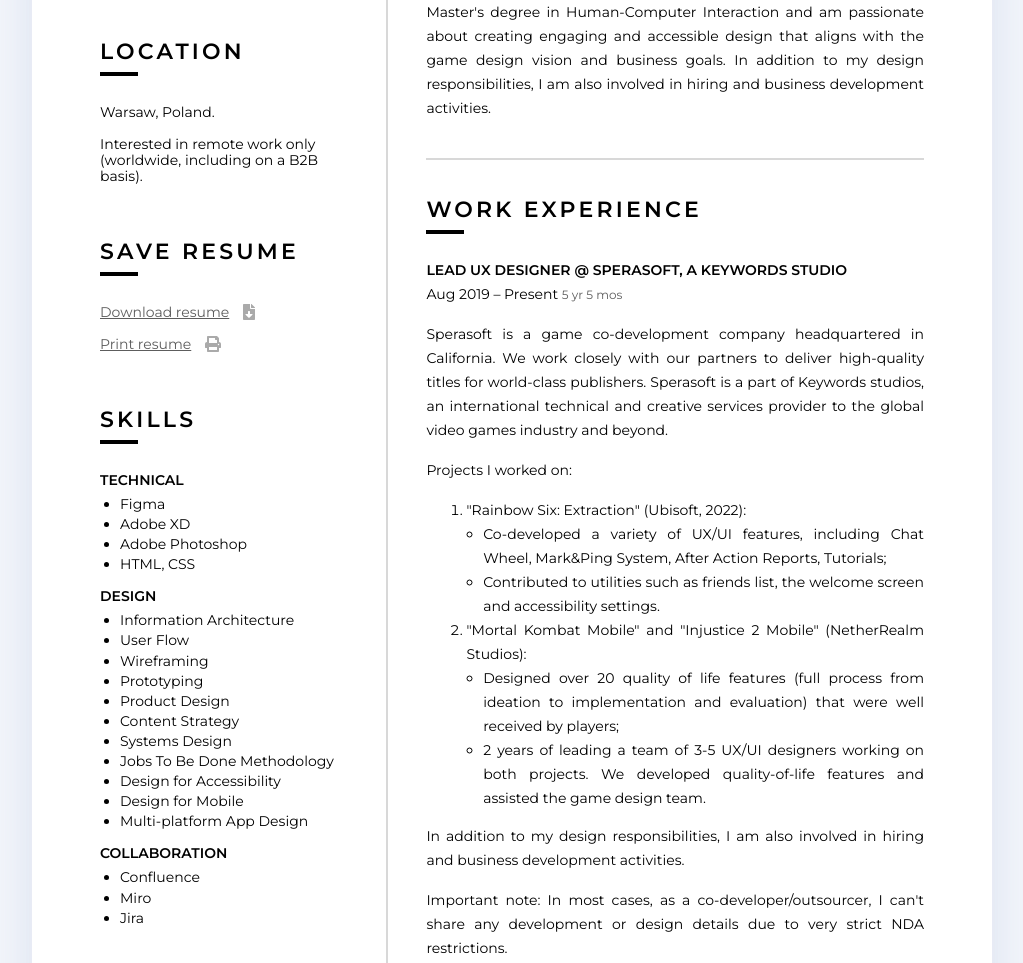
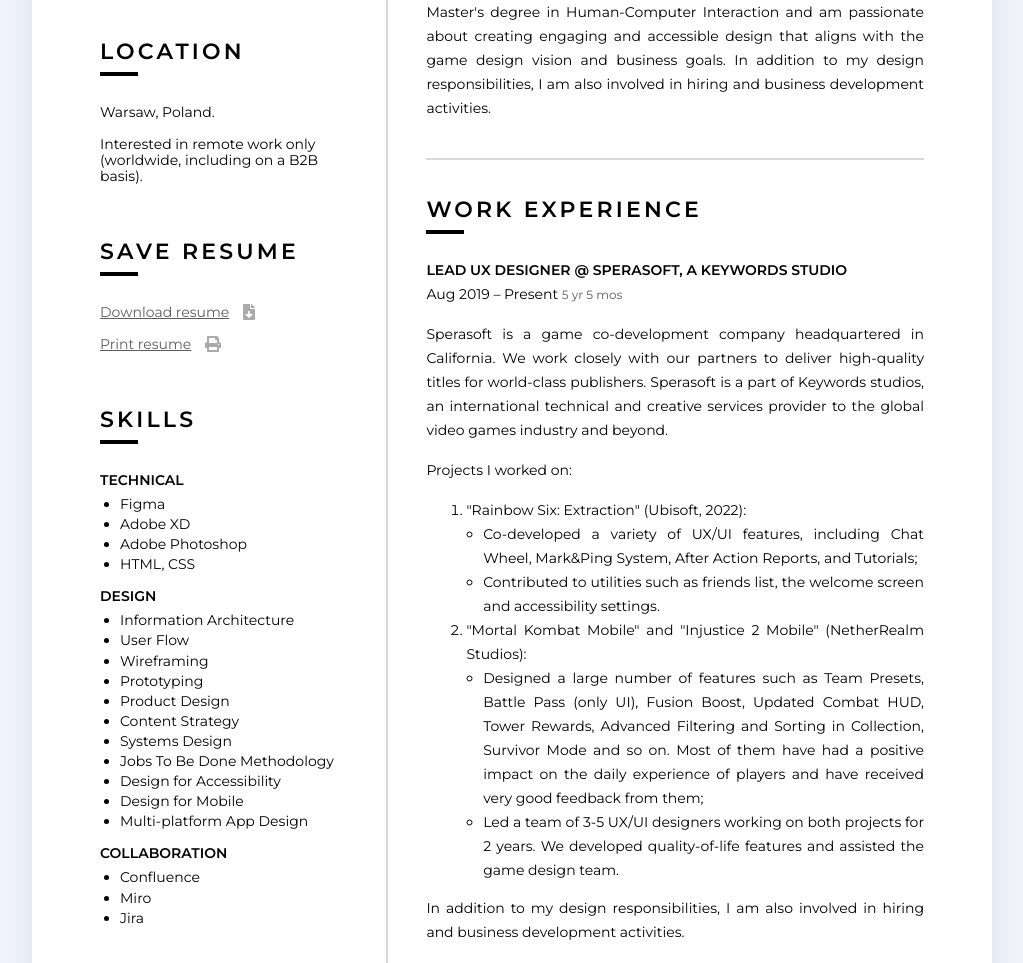
Before and after one commit to NerianMin/bortein.com, a website: page index.html in a window 1280 px wide. Shown: the part 503-1466 px from the top of the page, without its empty margins (128-1151 px from the left). Drawn offline with Linux system fonts and the light colour scheme.

Commit message:
Update resume

```diff
--- a/index.html
+++ b/index.html
@@ -34,11 +34,11 @@
         <h3 class="info-section__heading">Contacts</h3>
         <h4 class="info-section__sub-heading">Email</h4>
         <div class="info-section__text">
-          <a href="mailto:nerianbortein@gmail.com" target="_blank" class="info-section__contact-link">nerianbortein@gmail.com</a>
+          <a href="mailto:nerianbortein@gmail.com" target="_blank" class="info-section__contact-link">nerianbortein@gmail.com<img src="img/link.svg" class="info-section__icon" alt="Click to write an email"></a>
         </div>
         <h4 class="info-section__sub-heading">LinkedIn</h4>
         <div class="info-section__text">
-          <a href="https://www.linkedin.com/in/nerian" target="_blank" class="info-section__contact-link">Nerian Bortein</a>
+          <a href="https://www.linkedin.com/in/nerian" target="_blank" class="info-section__contact-link">Nerian Bortein<img src="img/link.svg" class="info-section__icon" alt="Click to follow the link"></a>
         </div>
       </section>
       <section class="info-section info-section--no-border">
@@ -114,13 +114,13 @@
             <ol>
               <li>"Rainbow Six: Extraction" (Ubisoft, 2022):</li>
                 <ul>
-                  <li>Co-developed a variety of UX/UI features, including Chat Wheel, Mark&Ping System, After Action Reports, Tutorials;</li>
+                  <li>Co-developed a variety of UX/UI features, including Chat Wheel, Mark&Ping System, After Action Reports, and Tutorials;</li>
                   <li>Contributed to utilities such as friends list, the welcome screen and accessibility settings.</li>
                 </ul>
               <li>"Mortal Kombat Mobile" and "Injustice 2 Mobile" (NetherRealm Studios):</li>
                 <ul>
-                  <li>Designed over 20 quality of life features (full process from ideation to implementation and evaluation) that were well received by players;</li>
-                  <li>2 years of leading a team of 3-5 UX/UI designers working on both projects. We developed quality-of-life features and assisted the game design team.</li>
+                    <li>Designed a large number of features such as Team Presets, Battle Pass (only UI), Fusion Boost, Updated Combat HUD, Tower Rewards, Advanced Filtering and Sorting in Collection, Survivor Mode and so on. Most of them have had a positive impact on the daily experience of players and have received very good feedback from them;</li>
+                    <li>Led a team of 3-5 UX/UI designers working on both projects for 2 years. We developed quality-of-life features and assisted the game design team.</li>
                 </ul>
             </ol>
             <p>In addition to my design responsibilities, I am also involved in hiring and business development activities.</p>
```
Also changed, not shown: img/link.svg (added).
